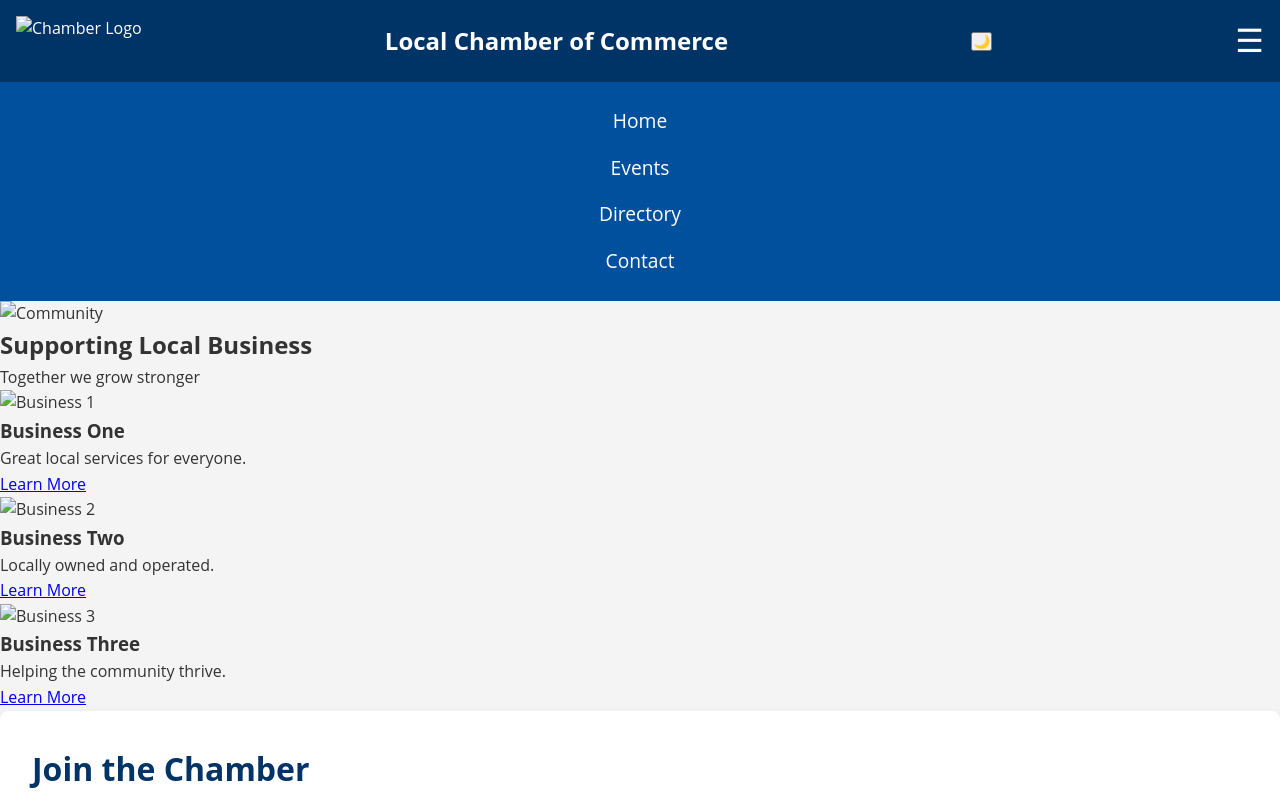
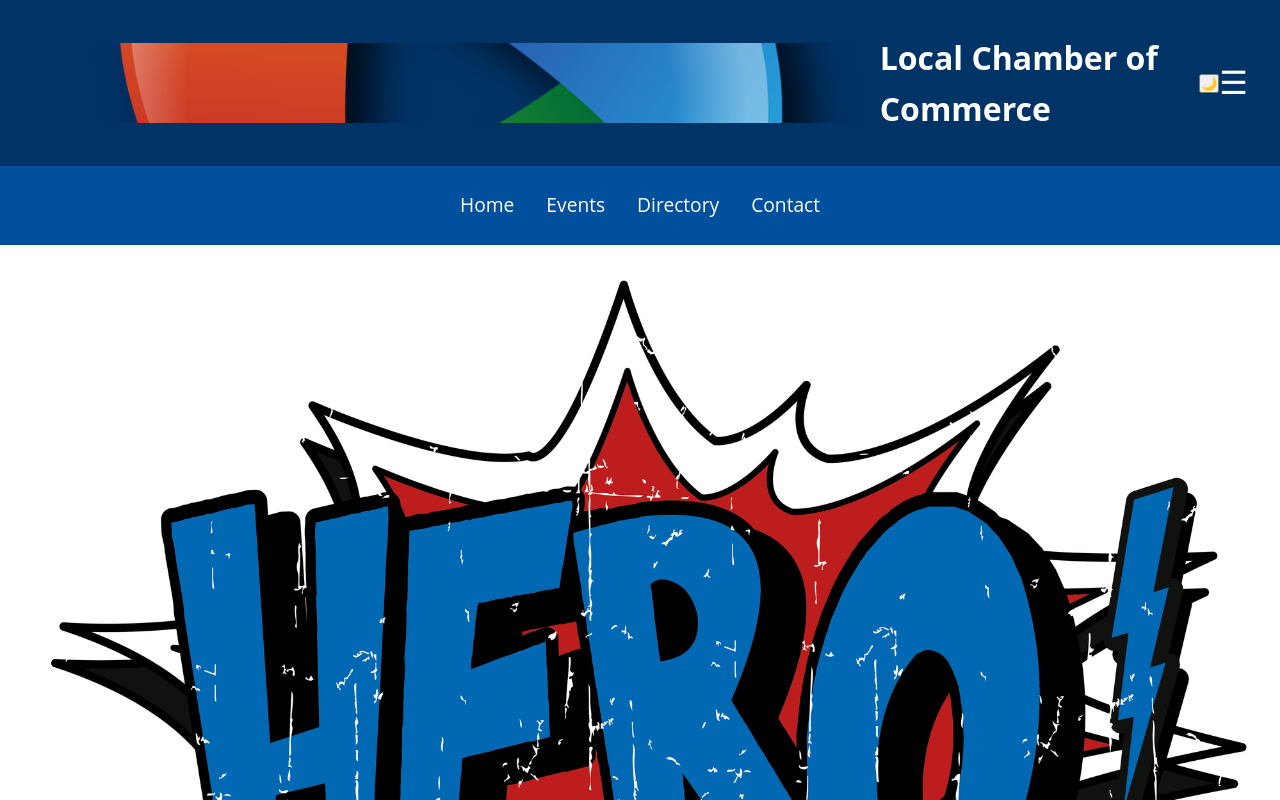
Before and after one commit to Tuyishimeeric/wdd230, a plain HTML site: page week01/chamber-site-plan.html in a window 1280 px wide. Shown: the top 800 px of the page. Drawn offline with Linux system fonts and the light colour scheme; files that its build step writes are made by us from their sources; files whose address does not match are found by name.

Commit message:
updated images directory

```diff
--- a/week01/chamber-site-plan.html
+++ b/week01/chamber-site-plan.html
@@ -5,12 +5,12 @@
   <meta charset="UTF-8" />
   <meta name="viewport" content="width=device-width, initial-scale=1.0" />
   <title>Chamber of Commerce</title>
-  <link rel="stylesheet" href="base.css" />
-  <link rel="stylesheet" href="large.css" media="(min-width: 768px)" />
+  <link rel="stylesheet" href="styles/base.css" />
+  <link rel="stylesheet" href="styles/larger.css" media="(min-width: 768px)" />
 </head>
 <body>
   <header>
-    <img src="logo.png" alt="Chamber Logo" />
+    <img src="images/logo.png" alt="Chamber Logo" />
     <h1>Local Chamber of Commerce</h1>
     <button id="dark-mode-toggle">🌙</button>
     <button id="hamburger" class="hamburger">☰</button>
@@ -27,7 +27,7 @@
 
   <section class="hero">
     <picture>
-      <img src="hero.jpg" alt="Community" class="hero-image" loading="eager" />
+      <img src="images/hero.jpg" alt="Community" class="hero-image" loading="eager" />
     </picture>
     <div class="overlay">
       <h2>Supporting Local Business</h2>
@@ -37,19 +37,19 @@
 
   <section class="spotlights">
     <div class="spotlight">
-      <img src="business1.jpg" alt="Business 1" loading="lazy" />
+      <img src="images/business1.jpg" alt="Business 1" loading="lazy" />
       <h3>Business One</h3>
       <p>Great local services for everyone.</p>
       <a href="#" class="cta-button">Learn More</a>
     </div>
     <div class="spotlight">
-      <img src="business2.jpg" alt="Business 2" loading="lazy" />
+      <img src="images/business2.jpg" alt="Business 2" loading="lazy" />
       <h3>Business Two</h3>
       <p>Locally owned and operated.</p>
       <a href="#" class="cta-button">Learn More</a>
     </div>
     <div class="spotlight">
-      <img src="business3.jpg" alt="Business 3" loading="lazy" />
+      <img src="images/business3.jpg" alt="Business 3" loading="lazy" />
       <h3>Business Three</h3>
       <p>Helping the community thrive.</p>
       <a href="#" class="cta-button">Learn More</a>
@@ -86,5 +86,6 @@
   </footer>
 
   <script src="main.js"></script>
+
 </body>
 </html>
```
